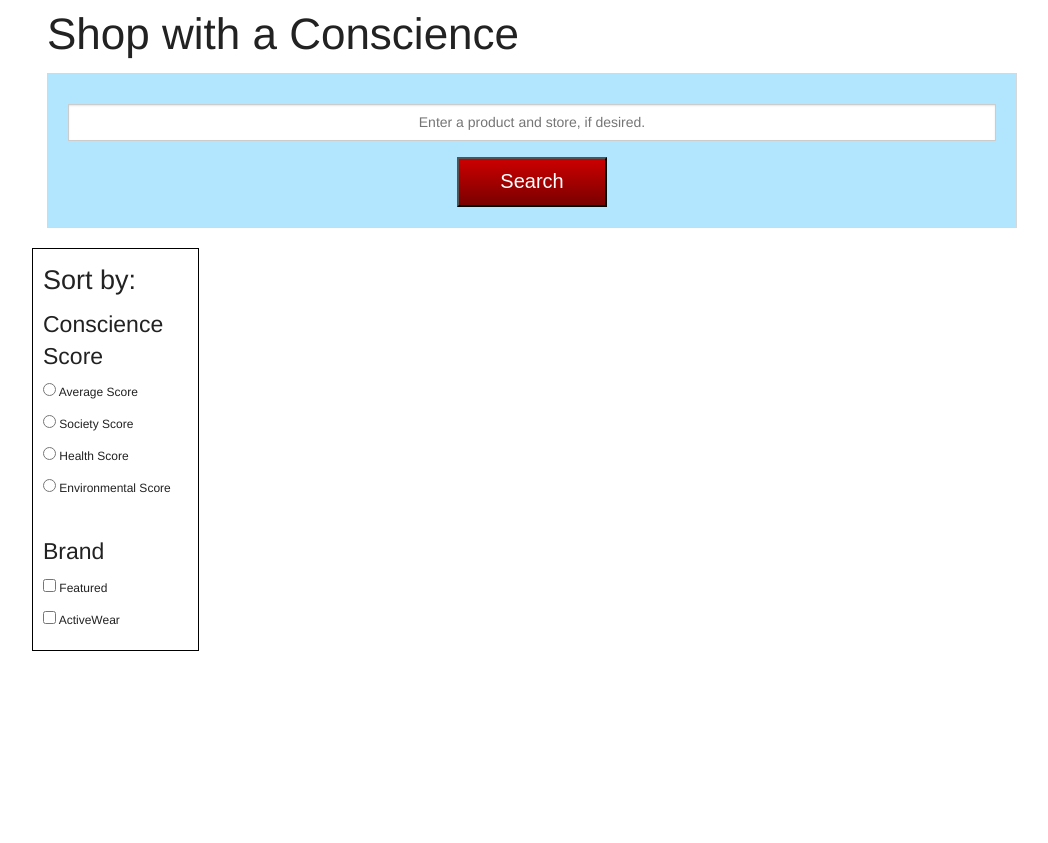
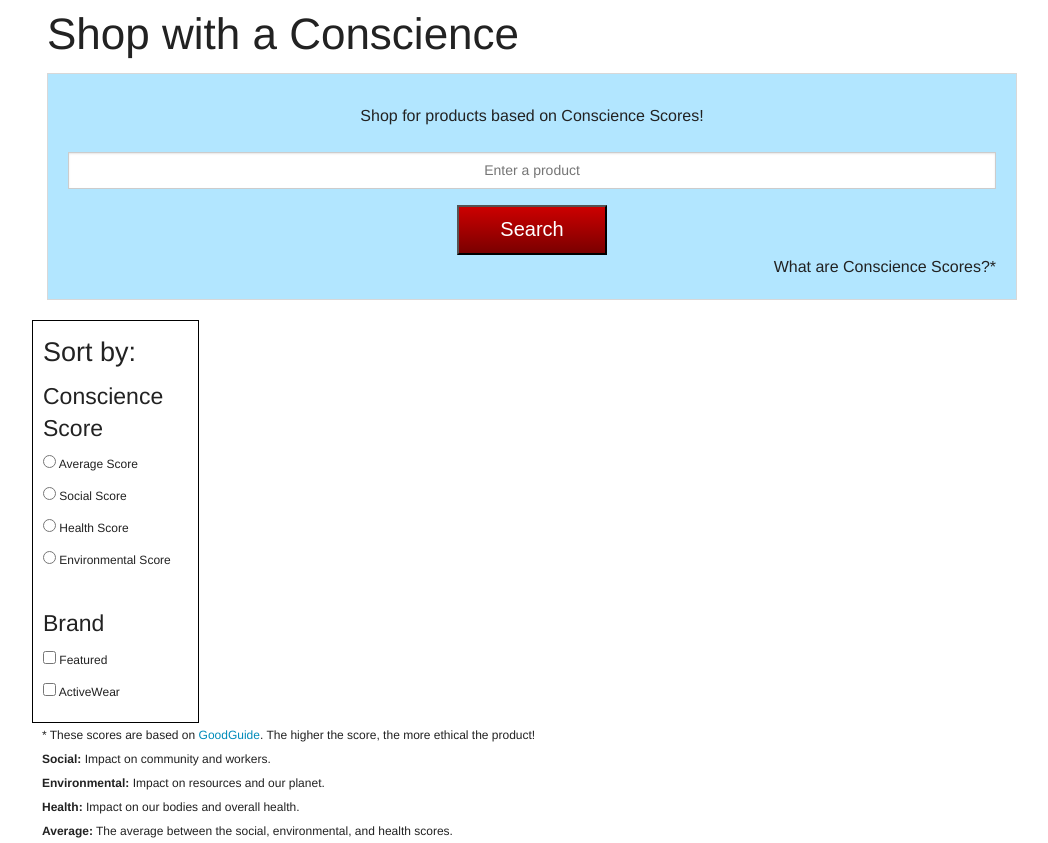
Before and after one commit to magshi/shop-with-conscience, a Flask app: template templates/index.html in a window 1280 px wide. Shown: the whole page, without its empty margins (108-1156 px from the left). Before the commit the page ends 651 px from the top, so only its background shows below. Run offline with Flask 2, Linux system fonts and the light colour scheme; the template is opened without the code that fills it, so the values that code supplies are empty.

Commit message:
Conscience score explanation

```diff
--- a/static/css/main.css
+++ b/static/css/main.css
@@ -41,6 +41,13 @@
     font-size: 20px;
 }
 
+.b {
+    font-weight: bold;
+}
+
+.conscience {
+    text-align: right;
+}
 
 .extra {
     display: none;
@@ -67,3 +74,25 @@
     background: #B2E6FF;
     text-align: center;
 }
+
+.explanation {
+    font-size: 12px;
+    margin-left: 150px;
+    margin-bottom: 50px;
+}
+
+a {
+    text-decoration: none;
+}
+
+a:hover {
+    text-decoration: none;
+}
+
+a:active {
+    text-decoration: none;
+}
+
+a:visted {
+    text-decoration: none;
+}
--- a/templates/index.html
+++ b/templates/index.html
@@ -22,20 +22,22 @@
 	        <h3>   </h3>
 	        <div class="row">
               <div class="large-12 columns">
-                  <input type="text" class="searchBar" placeholder="Enter a product and store, if desired.">
+                  Shop for products based on Conscience Scores!  <br /><br />
+                  <input type="text" class="searchBar" placeholder="Enter a product">
                   <input type="submit" name="search" value="Search" id="searchBtn">
+                    <div class="conscience">What are Conscience Scores?*</div>
+                  </div>
               </div>
             </div>
       	</div>
       </div>
-    </div>
 
 <div class="row" id="searchResults">
     <div class="large-2 column filter">
         <h3>Sort by:</h3>
         <h4>Conscience Score</h4>
         <input type="radio" name="filter1" value="Average"> Average Score<br />
-        <input type="radio" name="filter1" value="Social"> Society Score<br />
+        <input type="radio" name="filter1" value="Social"> Social Score<br />
         <input type="radio" name="filter1" value="Health"> Health Score<br />
         <input type="radio" name="filter1" value="Environmental"> Environmental Score<br /><br />
 
@@ -53,6 +55,14 @@
 
   </div>
 </div>
+      <div class="explanation">
+          * These scores are based on <a href="http://www.goodguide.com/">GoodGuide</a>. The higher the score, the more ethical the product!<br />
+      <span class="b">Social:</span> Impact on community and workers. <br />
+      <span class="b">Environmental:</span> Impact on resources and our planet.<br />
+      <span class="b">Health:</span> Impact on our bodies and overall health.<br />
+      <span class="b">Average:</span> The average between the social, environmental, and health scores.<br />
+      </div>
+
 
 
     <script src="/static/js/vendor/jquery.js"></script>
```
Also changed, not shown: templates/product.html (+3 -4 lines).
